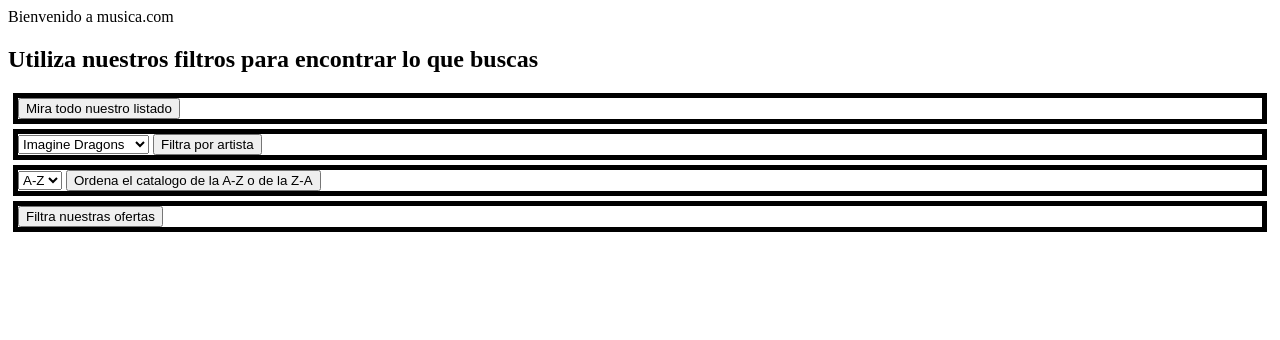
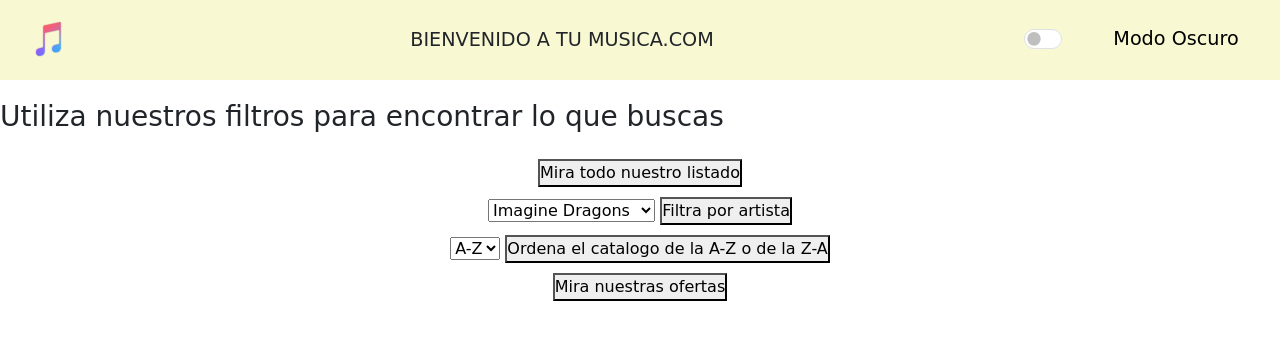
Before and after one commit to saloTecD/preEntrega2, a plain HTML site: page index.html in a window 1280 px wide. Drawn offline with nearby package versions, Linux system fonts and the light colour scheme.

Commit message:
pre entrega 3 con estilos, filtros de arrays

```diff
--- a/index.html
+++ b/index.html
@@ -1,19 +1,31 @@
 <!DOCTYPE html>
 <html lang="en">
+
 <head>
     <meta charset="UTF-8">
     <meta http-equiv="X-UA-Compatible" content="IE=edge">
     <meta name="viewport" content="width=device-width, initial-scale=1.0">
+    <link rel="stylesheet" href="https://cdn.jsdelivr.net/npm/bootstrap@5.3.0-alpha1/dist/css/bootstrap.min.css">
     <link rel="stylesheet" href="./styles.css">
     <title>Document</title>
 </head>
+
 <body>
-    <header>
-        Bienvenido a musica.com
+    <header id="Encabezado">
+        <div id="logoContainer"><img src="./assets/logoF.png" alt="logo"></div>
+        <div id="enc"> BIENVENIDO A TU MUSICA.COM</div>
+        <div id="modoOscuro">
+            <div class="form-check form-switch">
+                <input class="form-check-input" type="checkbox" role="switch" id="flexSwitchCheckDefault">
+                <label class="form-check-label" for="flexSwitchCheckDefault">Modo Oscuro</label>
+            </div>
+        </div>
     </header>
 
-    <div>
-        <h2>Utiliza nuestros filtros para encontrar lo que buscas</h2>
+    <div id="container">
+        <h3>Utiliza nuestros filtros para encontrar lo que buscas</h3>
+        <div id="filtros-container">
+
             <div class="filtros"><button onclick="cardsAHtml(artistas)">Mira todo nuestro listado</button></div>
             <div class="filtros">
                 <select id="artistaSelect">
@@ -39,13 +51,16 @@
                 <button onclick="ordenar()">Ordena el catalogo de la A-Z o de la Z-A</button>
             </div>
             <div class="filtros">
-            <button onclick="filtroOferta()">Filtra nuestras ofertas</button>
+                <button onclick="filtroOferta()">Mira nuestras ofertas</button>
+            </div>
         </div>
     </div>
     <div class="contenedor">
 
     </div>
+    <script src="https://cdn.jsdelivr.net/npm/bootstrap@5.3.0-alpha1/dist/js/bootstrap.bundle.min.js"></script>
     <script src="./canciones.js"></script>
     <script src="./index.js"></script>
 </body>
+
 </html>
--- a/index.js
+++ b/index.js
@@ -226,9 +226,9 @@ function filtroOferta(){
                 <h3>
                     Genero:${filtro[i].genero}
                 </h3>
-                <h3>
+                <p>
                     Album:${filtro[i].album}
-                </h3>
+                </p>
                 <h3>
                     Cancion:${filtro[i].cancion}
                 </h3>
--- a/styles.css
+++ b/styles.css
@@ -1,7 +1,70 @@
+*{
+    margin: 0;
+    padding: 0;
+    box-sizing: border-box;
+    font-family: cursive;
+}
+body{
+    height: 100vh;
+    width: 100vw;
+}
 .filtros{
-    border: 5px black solid;
+
     margin: 5px;
 }
 .oferta{
     color: red;
 }
+#Encabezado{
+    display: flex;
+    background-color: rgb(248, 248, 210);
+    font-family: cursive;
+    font-size: larger;
+    text-align: center;
+    height: 10%;
+    align-items: center;
+    justify-content:space-between;
+    width: 100vw;
+
+}
+
+#filtros-container{
+    display: flex;
+    margin-top: 20px;
+    align-items: center;
+    justify-content: center;
+    flex-direction: column;
+}
+
+.contenedor{
+    display: flex;
+    flex-wrap: wrap;
+    margin-top: 20px;
+    justify-content: space-evenly;
+    overflow-wrap: break-word;
+}
+.card{
+    display: flex;
+    margin: 5px;
+    border: 1px solid black;
+    text-align: center;
+    overflow-wrap: break-word;
+    word-wrap: break-word;
+    max-width: 225px;
+}
+
+.card h3{
+    font-size: small;
+}
+
+#modoOscuro{
+    color: black;
+
+    width: 20%;
+}
+#enc{
+    text-align:end;
+}
+#container{
+    margin-top: 20px;
+}
```
Also changed, not shown: assets/bad_guy.jfif, assets/logo.jfif (added), assets/logoF.png (added). Lines whose indentation alone changed are shown as unchanged.
